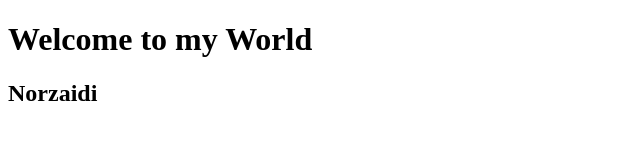
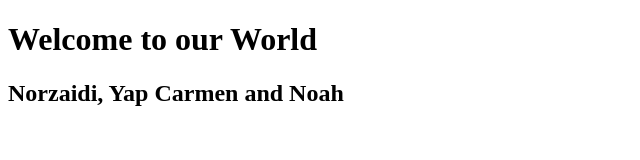
Before and after one commit to Norzaidi-corestack/zai.github.io, a plain HTML site: page index.html in a window 1280 px wide. Shown: the whole page, without its empty margins (0-640 px from the left). Drawn offline with Linux system fonts and the light colour scheme.

Commit message:
save homepage

```diff
--- a/index.html
+++ b/index.html
@@ -7,7 +7,7 @@
     <title>This is my github pages</title>
 </head>
 <body>
-    <h1>Welcome to my World</h1>
-    <h2>Norzaidi</h2>
+    <h1>Welcome to our World</h1>
+    <h2>Norzaidi, Yap Carmen and Noah</h2>
 </body>
 </html>
```
